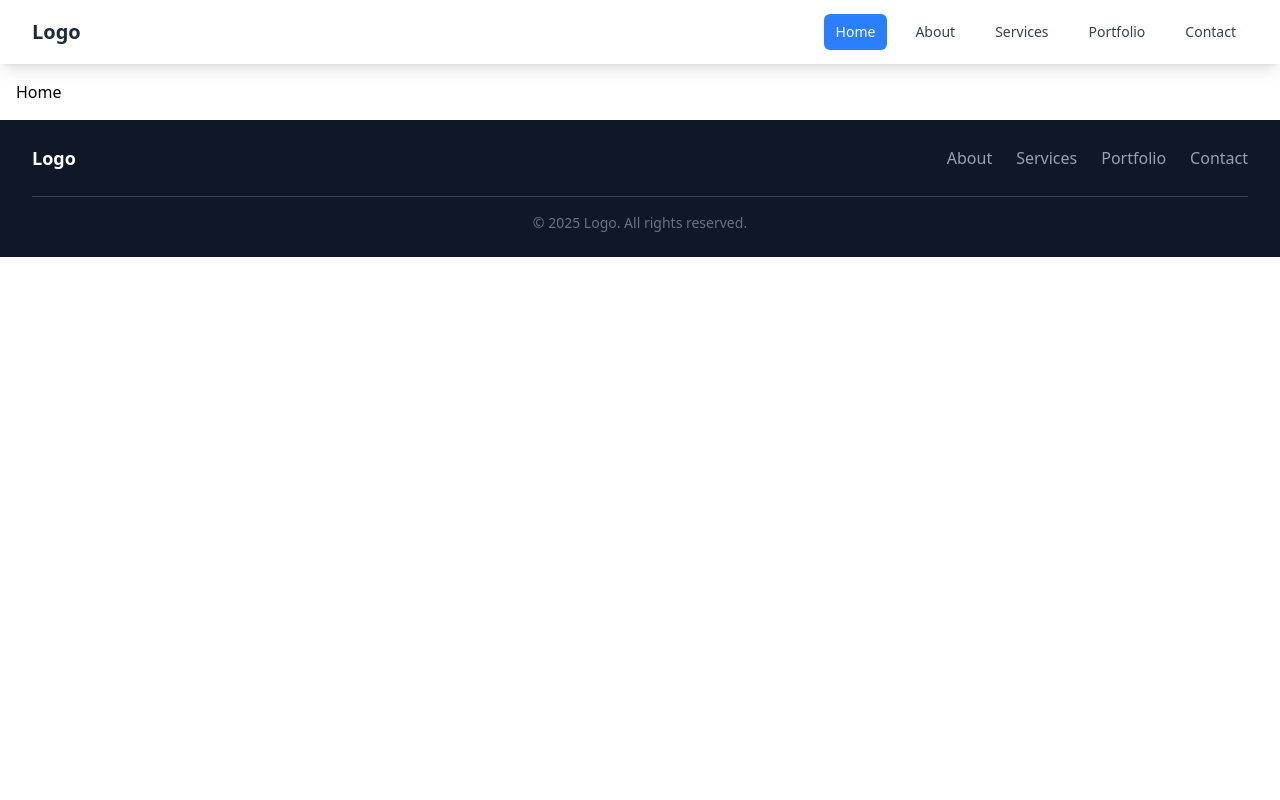
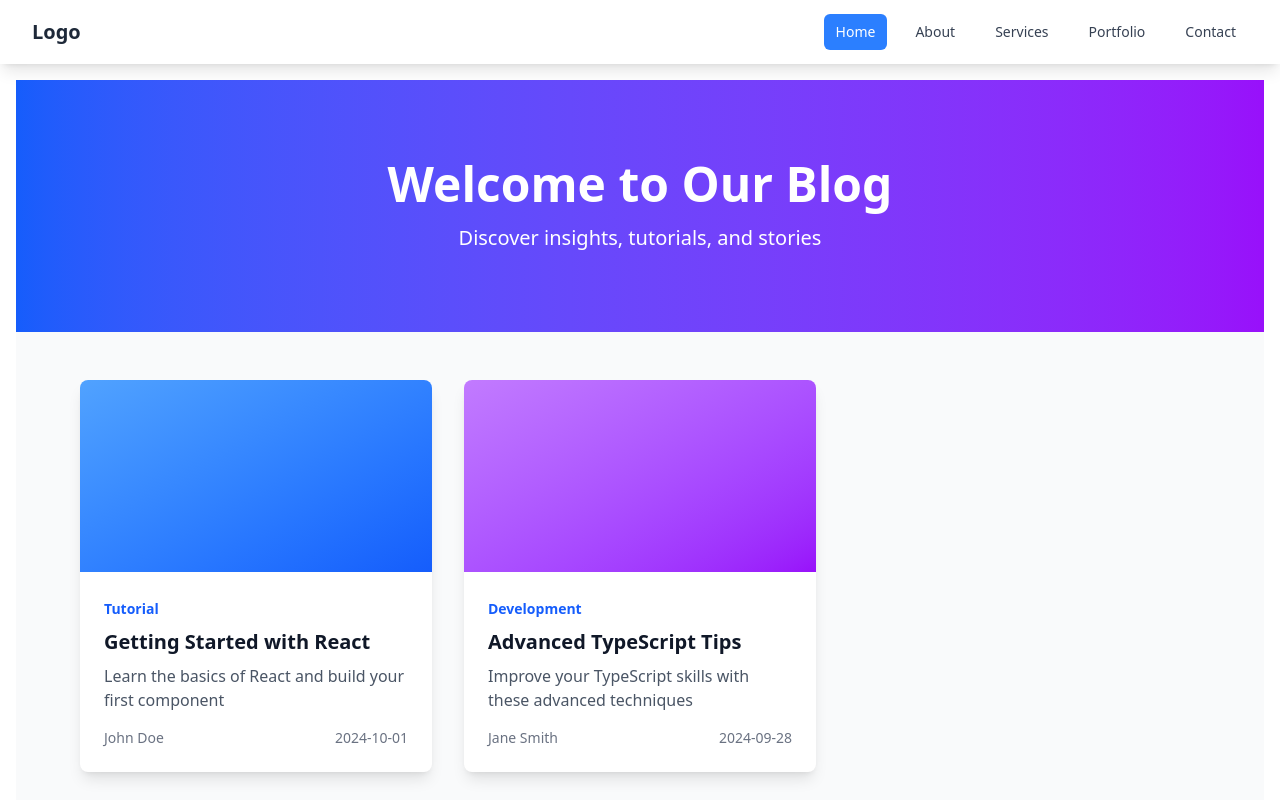
Before and after one commit to m4rcin7/vap, a React (Vite) app: page / in a window 1280 px wide. Shown: the top 800 px of the page. Built offline with nearby package versions, Linux system fonts and the light colour scheme.

Commit message:
home-blog-page

```diff
--- a/src/pages/Home.tsx
+++ b/src/pages/Home.tsx
@@ -1,7 +1,70 @@
+import { useNavigate } from "react-router-dom";
+
 export function Home() {
+  const navigate = useNavigate();
+
+  const posts = [
+    {
+      id: 1,
+      title: "Getting Started with React",
+      excerpt: "Learn the basics of React and build your first component",
+      date: "2024-10-01",
+      category: "Tutorial",
+      image: "bg-gradient-to-br from-blue-400 to-blue-600",
+      author: "John Doe",
+    },
+    {
+      id: 2,
+      title: "Advanced TypeScript Tips",
+      excerpt: "Improve your TypeScript skills with these advanced techniques",
+      date: "2024-09-28",
+      category: "Development",
+      image: "bg-gradient-to-br from-purple-400 to-purple-600",
+      author: "Jane Smith",
+    },
+  ];
+
+  const handlePostClick = (postId: number) => {
+    navigate(`/post/${postId}`);
+  };
+
   return (
-    <>
-      <h2>Home</h2>
-    </>
+    <div className="min-h-screen bg-gray-50">
+      {/* Hero Section */}
+      <section className="bg-gradient-to-r from-blue-600 to-purple-600 text-white py-20">
+        <div className="max-w-4xl mx-auto px-4 text-center">
+          <h1 className="text-5xl font-bold mb-4">Welcome to Our Blog</h1>
+          <p className="text-xl">Discover insights, tutorials, and stories</p>
+        </div>
+      </section>
+
+      {/* Posts Grid */}
+      <section className="max-w-6xl mx-auto px-4 py-12">
+        <div className="grid md:grid-cols-2 lg:grid-cols-3 gap-8">
+          {posts.map((post) => (
+            <article
+              key={post.id}
+              onClick={() => handlePostClick(post.id)}
+              className="bg-white rounded-lg shadow-lg overflow-hidden cursor-pointer hover:shadow-xl transition-shadow"
+            >
+              <div className={`h-48 ${post.image}`}></div>
+              <div className="p-6">
+                <span className="text-sm text-blue-600 font-semibold">
+                  {post.category}
+                </span>
+                <h2 className="text-xl font-bold text-gray-900 mt-2 mb-2">
+                  {post.title}
+                </h2>
+                <p className="text-gray-600 mb-4">{post.excerpt}</p>
+                <div className="flex justify-between items-center text-sm text-gray-500">
+                  <span>{post.author}</span>
+                  <span>{post.date}</span>
+                </div>
+              </div>
+            </article>
+          ))}
+        </div>
+      </section>
+    </div>
   );
 }
```
